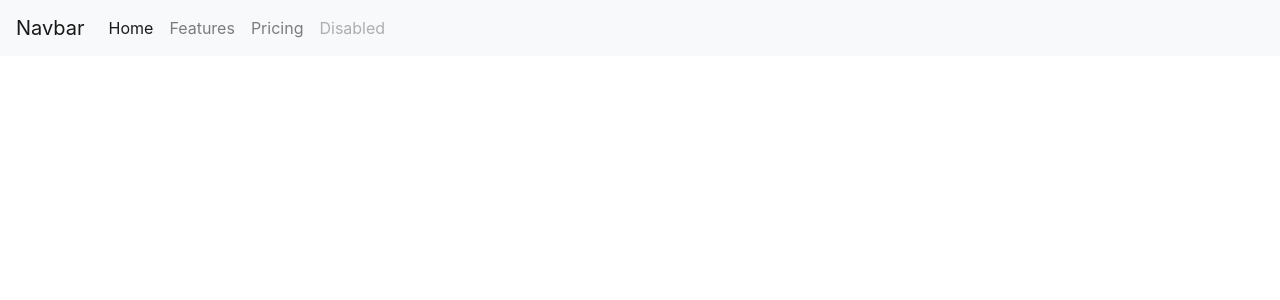
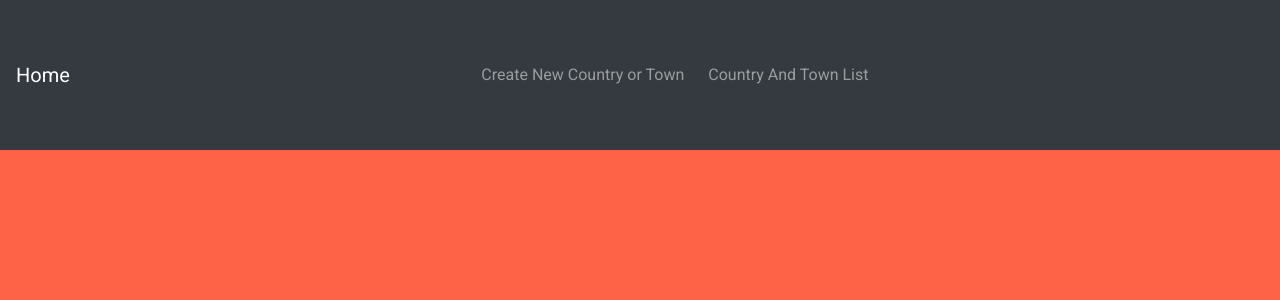
Before and after one commit to EivydasLeo-zz/FullStack-Countries-Towns, a React (Create React App) app in the folder client/: page / in a window 1280 px wide. Shown: the top 300 px of the page. Built offline with nearby package versions, Linux system fonts and the light colour scheme.

Commit message:
navbar link,  browserRouter index.js, app route

```diff
--- a/client/package.json
+++ b/client/package.json
@@ -9,6 +9,7 @@
     "bootstrap": "^4.6.0",
     "react": "^17.0.2",
     "react-dom": "^17.0.2",
+    "react-router-dom": "^5.2.0",
     "react-scripts": "4.0.3",
     "web-vitals": "^1.1.2"
   },
--- a/client/src/App.css
+++ b/client/src/App.css
@@ -1,38 +1,18 @@
+@import url('https://fonts.googleapis.com/css2?family=Roboto&display=swap');
+
 .App {
-  text-align: center;
+  font-family: 'Roboto', sans-serif;
 }
 
-.App-logo {
-  height: 40vmin;
-  pointer-events: none;
+.navbar {
+  height: 150px;
 }
 
-@media (prefers-reduced-motion: no-preference) {
-  .App-logo {
-    animation: App-logo-spin infinite 20s linear;
-  }
+li:hover {
+  text-decoration: underline;
 }
 
-.App-header {
-  background-color: #282c34;
-  min-height: 100vh;
-  display: flex;
-  flex-direction: column;
-  align-items: center;
-  justify-content: center;
-  font-size: calc(10px + 2vmin);
-  color: white;
+.main-container {
+  background-color: tomato;
+  height: 850px;
 }
-
-.App-link {
-  color: #61dafb;
-}
-
-@keyframes App-logo-spin {
-  from {
-    transform: rotate(0deg);
-  }
-  to {
-    transform: rotate(360deg);
-  }
-}
--- a/client/src/App.jsx
+++ b/client/src/App.jsx
@@ -1,13 +1,20 @@
 import React, { Component } from 'react';
 import './App.css';
 import Navbar from './components/Navbar/Navbar';
-
+import Main from './components/Main/Main';
+import { Route, Switch } from 'react-router';
 class App extends Component {
   state = {};
   render() {
     return (
       <div className="App">
-        <Navbar />
+        <Navbar>
+          <Switch>
+            <Route path="/"></Route>
+            <Route></Route>
+          </Switch>
+        </Navbar>
+        <Main />
       </div>
     );
   }
--- /dev/null
+++ b/client/src/components/Main/Main.jsx
@@ -0,0 +1,10 @@
+import React, { Component } from 'react';
+
+class Main extends Component {
+  state = {};
+  render() {
+    return <div className="main-container"></div>;
+  }
+}
+
+export default Main;
--- a/client/src/components/Navbar/Navbar.jsx
+++ b/client/src/components/Navbar/Navbar.jsx
@@ -1,46 +1,27 @@
 import React, { Component } from 'react';
+import { Link } from 'react-router-dom';
 
 class Navbar extends Component {
   state = {};
   render() {
     return (
       <div className="navbar-container">
-        <nav className="navbar navbar-expand-lg navbar-light bg-light">
-          <a className="navbar-brand" href="#">
-            Navbar
-          </a>
-          <button
-            className="navbar-toggler"
-            type="button"
-            data-toggle="collapse"
-            data-target="#navbarNav"
-            aria-controls="navbarNav"
-            aria-expanded="false"
-            aria-label="Toggle navigation"
-          >
-            <span className="navbar-toggler-icon" />
-          </button>
-          <div className="collapse navbar-collapse" id="navbarNav">
+        <nav className="navbar navbar-expand-lg navbar-dark bg-dark">
+          <Link className="navbar-brand" to="/">
+            Home
+          </Link>
+
+          <div className="collapse navbar-collapse d-flex justify-content-around" id="navbarNav">
             <ul className="navbar-nav">
-              <li className="nav-item active">
-                <a className="nav-link" href="#">
-                  Home <span className="sr-only">(current)</span>
-                </a>
+              <li className="nav-item  pr-1 pl-1">
+                <Link className="nav-link" to="new_country_town">
+                  Create New Country or Town
+                </Link>
               </li>
-              <li className="nav-item">
-                <a className="nav-link" href="#">
-                  Features
-                </a>
-              </li>
-              <li className="nav-item">
-                <a className="nav-link" href="#">
-                  Pricing
-                </a>
-              </li>
-              <li className="nav-item">
-                <a className="nav-link disabled" href="#" tabIndex={-1} aria-disabled="true">
-                  Disabled
-                </a>
+              <li className="nav-item pr-1 pl-1">
+                <Link className="nav-link" to="/countries_towns">
+                  Country And Town List
+                </Link>
               </li>
             </ul>
           </div>
--- a/client/src/index.js
+++ b/client/src/index.js
@@ -2,10 +2,13 @@ import React from 'react';
 import ReactDOM from 'react-dom';
 import App from './App';
 import 'bootstrap/dist/css/bootstrap.min.css';
+import { BrowserRouter, Route, Link } from 'react-router-dom';
 
 ReactDOM.render(
   <React.StrictMode>
-    <App />
+    <BrowserRouter>
+      <App />
+    </BrowserRouter>
   </React.StrictMode>,
   document.getElementById('root')
 );
```
Also changed, not shown: 1 other file (tests, documents, lock files or other folders).
